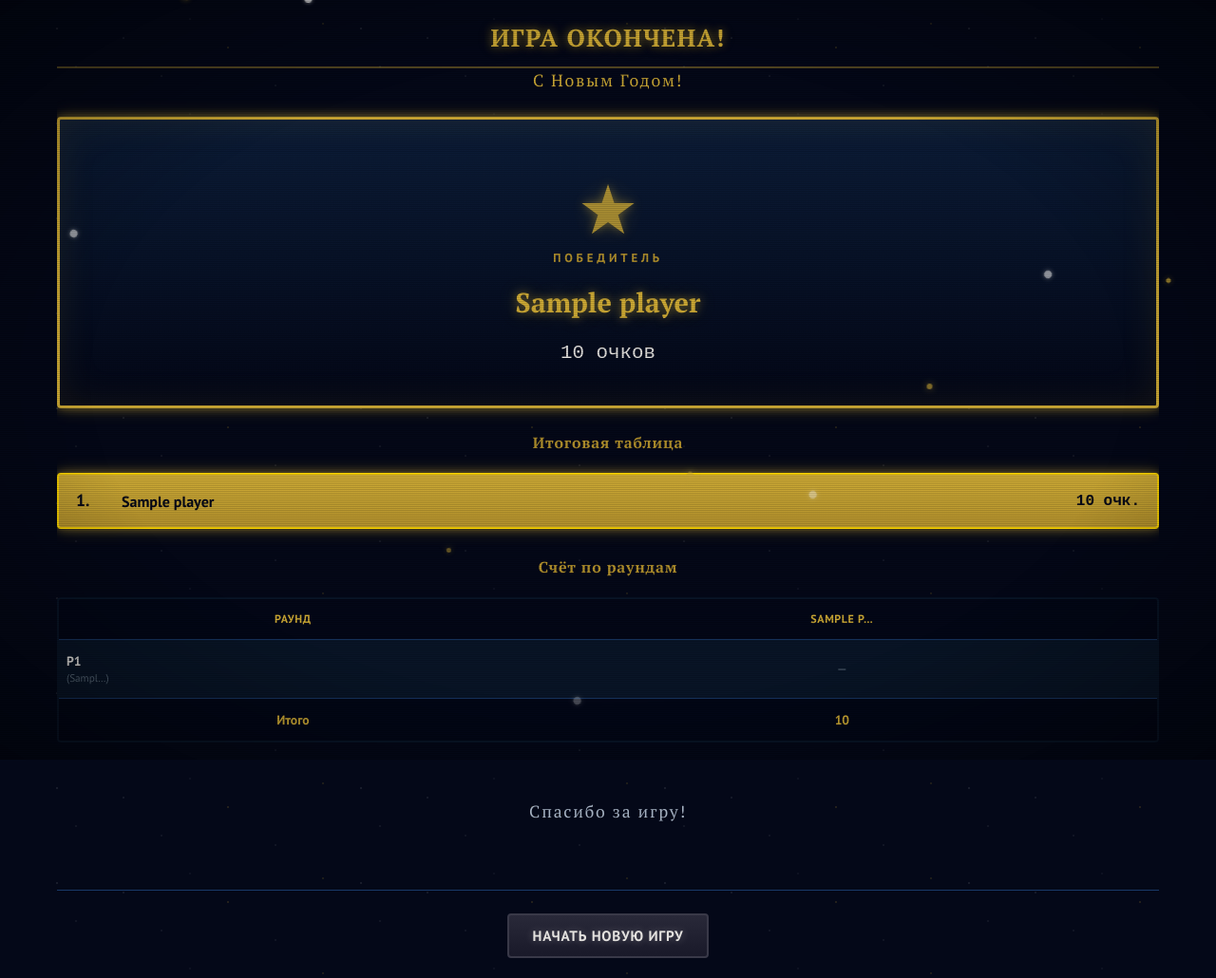
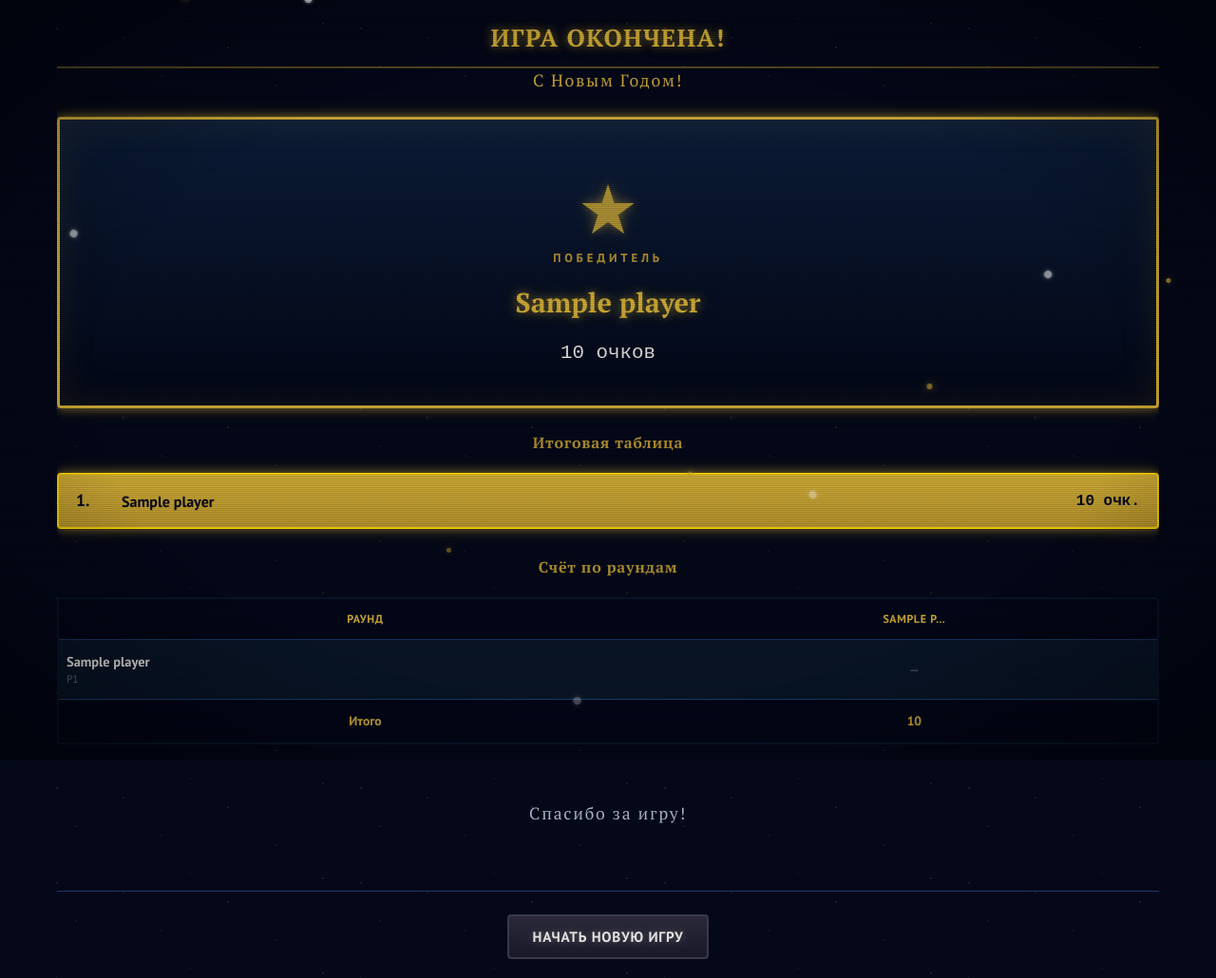
Before and after one commit to lyo-nya/svoya-jeopardy, a Flask app: template app/templates/results.html in a window 1280 px wide. Shown: the whole page at 95% size. Run offline with Flask 3, Linux system fonts and the light colour scheme; the template is opened without the code that fills it: values that come from a table or form of the project are taken from there, others are empty; tables that the repository leaves empty hold one stand-in row (values such as "Sample post"); some libraries are stand-ins or nearby versions.

Commit message:
Refactor results and standings display (#21)
Co-authored-by: Cursor Agent <cursoragent@cursor.com>

```diff
--- a/app/static/css/style.css
+++ b/app/static/css/style.css
@@ -1309,10 +1309,16 @@ hr {
 
 .breakdown-table .round-cell {
     text-align: left;
-    font-weight: 700;
-}
-
-.breakdown-table .round-author {
+}
+
+.breakdown-table .round-author-name {
+    display: block;
+    font-weight: 700;
+    font-size: 0.9rem;
+    color: var(--text-primary);
+}
+
+.breakdown-table .round-number {
     font-size: 0.7rem;
     color: var(--text-muted);
     display: block;
--- a/app/templates/results.html
+++ b/app/templates/results.html
@@ -57,8 +57,8 @@
                         {% for round in rounds %}
                             <tr>
                                 <td class="round-cell">
-                                    Р{{ round.round_number }}
-                                    <span class="round-author">({{ round.player.name[:5] }}{% if round.player.name|length > 5 %}…{% endif %})</span>
+                                    <span class="round-author-name">{{ round.player.name }}</span>
+                                    <span class="round-number">Р{{ round.round_number }}</span>
                                 </td>
                                 {% for p in players %}
                                     {% if p.id == round.player_id %}
```
Also changed, not shown: app/templates/select_round.html (+5 -4 lines).
